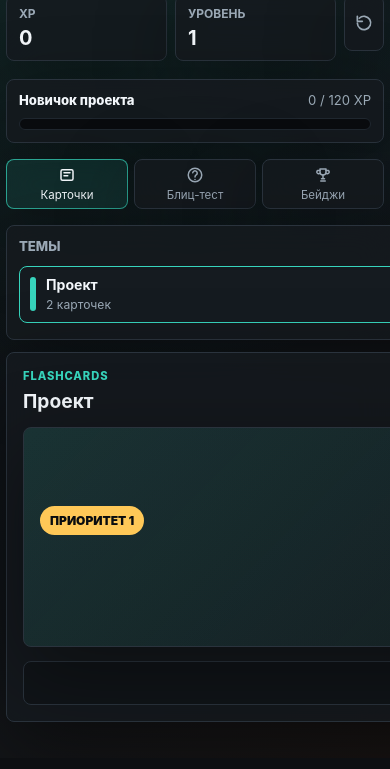
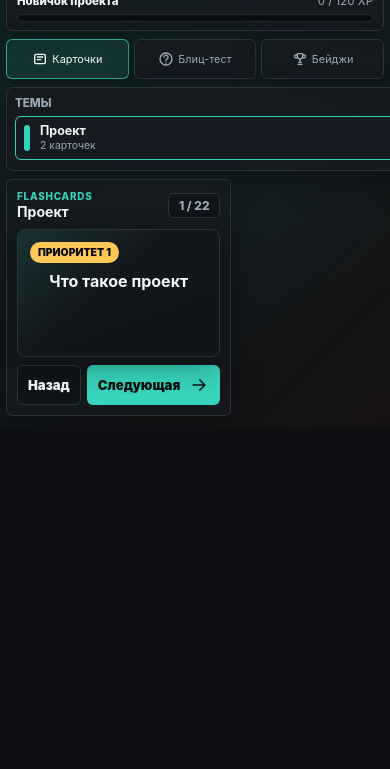
Before and after one commit to tanitsu-reberu/menedzhment, a plain HTML site: page index.html in a window 390 px wide. Shown: the part 75-844 px from the top of the page. Drawn offline with Linux system fonts and the light colour scheme.

Commit message:
Compact-mobile-layout-v3

```diff
--- a/index.html
+++ b/index.html
@@ -4,7 +4,7 @@
   <meta charset="UTF-8">
   <meta name="viewport" content="width=device-width, initial-scale=1.0, viewport-fit=cover">
   <title>Экстренная подготовка: Управление проектами</title>
-  <link rel="stylesheet" href="style.css?v=2">
+  <link rel="stylesheet" href="style.css?v=3">
 </head>
 <body>
   <svg class="icon-sprite" aria-hidden="true">
@@ -39,7 +39,10 @@
     <section class="topbar">
       <div>
         <p class="eyebrow">Экзамен через 2 дня</p>
-        <h1>Управление проектами</h1>
+        <h1>
+          <span class="title-full">Управление проектами</span>
+          <span class="title-short">Упр. проектами</span>
+        </h1>
       </div>
       <div class="stats-panel" aria-live="polite">
         <div class="stat">
--- a/style.css
+++ b/style.css
@@ -86,6 +86,10 @@ h2 {
 h1 {
   font-size: clamp(2rem, 5vw, 4.4rem);
   line-height: 0.95;
+}
+
+.title-short {
+  display: none;
 }
 
 h2 {
@@ -326,6 +330,14 @@ svg {
 .study-panel.active {
   display: block;
   animation: panelIn 260ms ease both;
+}
+
+.flashcard strong,
+.flashcard-back strong,
+.quiz-card p,
+.answer-button strong {
+  overflow-wrap: anywhere;
+  word-break: break-word;
 }
 
 @keyframes panelIn {
@@ -682,258 +694,347 @@ svg {
 }
 
 @media (max-width: 860px) {
+  :root {
+    --shadow: 0 10px 28px rgba(0, 0, 0, 0.32);
+  }
+
   .app-shell {
-    width: calc(100% - 16px);
-    padding-top: calc(14px + env(safe-area-inset-top, 0px));
+    width: calc(100% - 12px);
+    padding: calc(8px + env(safe-area-inset-top, 0px)) 0 calc(12px + env(safe-area-inset-bottom, 0px));
   }
 
   .topbar {
-    align-items: stretch;
-    flex-direction: column;
-    gap: 14px;
+    flex-direction: row;
+    align-items: center;
+    gap: 8px;
+    margin-bottom: 8px;
+  }
+
+  .topbar > div:first-child {
+    flex: 1;
+    min-width: 0;
+  }
+
+  .eyebrow {
+    display: none;
+  }
+
+  .title-full {
+    display: none;
+  }
+
+  .title-short {
+    display: inline;
   }
 
   h1 {
-    font-size: clamp(1.55rem, 7vw, 2.4rem);
+    font-size: 1.05rem;
+    line-height: 1.15;
   }
 
   h2 {
-    font-size: clamp(1.2rem, 4.5vw, 1.65rem);
+    font-size: 0.95rem;
+    line-height: 1.2;
   }
 
   .stats-panel {
-    grid-template-columns: repeat(2, 1fr) 44px;
+    width: auto;
+    flex-shrink: 0;
+    grid-template-columns: 52px 52px 36px;
+    gap: 4px;
+  }
+
+  .stat {
+    min-height: 44px;
+    padding: 5px 6px;
+    border-radius: 6px;
+  }
+
+  .stat span {
+    font-size: 0.58rem;
+    letter-spacing: 0.04em;
+  }
+
+  .stat strong {
+    margin-top: 2px;
+    font-size: 0.95rem;
+  }
+
+  .icon-button {
+    width: 36px;
+    height: 44px;
+    border-radius: 6px;
+  }
+
+  .level-strip {
+    padding: 8px 10px;
+    margin-bottom: 8px;
+    border-radius: 6px;
+  }
+
+  .level-meta {
+    margin-bottom: 6px;
+    font-size: 0.72rem;
+    gap: 6px;
+  }
+
+  .level-meta span:first-child {
+    overflow: hidden;
+    text-overflow: ellipsis;
+    white-space: nowrap;
+    min-width: 0;
+  }
+
+  .progress-track {
+    height: 8px;
+  }
+
+  .mode-tabs {
+    gap: 5px;
+    margin-bottom: 8px;
+  }
+
+  .mode-tab {
+    min-height: 40px;
+    gap: 4px;
+    padding: 4px;
+    font-size: 0.68rem;
+    border-radius: 6px;
+  }
+
+  .mode-tab svg {
+    width: 16px;
+    height: 16px;
   }
 
   .workspace {
-    grid-template-columns: 1fr;
-    gap: 12px;
+    display: flex;
+    flex-direction: column;
+    gap: 8px;
   }
 
   .topic-rail {
     position: static;
-    padding: 12px;
+    padding: 8px;
+    border-radius: 6px;
+  }
+
+  .rail-head {
+    margin-bottom: 6px;
+    font-size: 0.72rem;
   }
 
   .topic-list {
     display: flex;
     overflow-x: auto;
     max-height: none;
-    padding-bottom: 4px;
+    gap: 6px;
+    padding-bottom: 2px;
     -webkit-overflow-scrolling: touch;
     scroll-snap-type: x proximity;
   }
 
   .topic-button {
-    min-width: 200px;
+    min-width: 128px;
+    min-height: 44px;
+    padding: 6px 8px;
     flex-shrink: 0;
     scroll-snap-align: start;
+    border-radius: 6px;
+  }
+
+  .topic-button::before {
+    height: 26px;
+  }
+
+  .topic-button strong {
+    font-size: 0.78rem;
+  }
+
+  .topic-button small {
+    font-size: 0.65rem;
+    margin-top: 1px;
   }
 
   .study-panel {
-    min-height: auto;
-    padding: 16px;
+    min-height: 0;
+    padding: 10px;
+    border-radius: 6px;
   }
 
-  .flashcard,
-  .flashcard-face {
-    min-height: 280px;
-  }
-
-  .flashcard strong {
-    font-size: clamp(1.25rem, 5vw, 2rem);
-  }
-
-  .flashcard-face {
-    padding: 20px;
-    gap: 16px;
-  }
-
-  .toast-stack {
-    right: 12px;
-    bottom: calc(12px + env(safe-area-inset-bottom, 0px));
-    width: min(340px, calc(100% - 24px));
-  }
-
-  .xp-float {
-    top: calc(72px + env(safe-area-inset-top, 0px));
-    right: 16px;
-    font-size: 1.4rem;
-  }
-}
-
-@media (max-width: 560px) {
-  .app-shell {
-    width: calc(100% - 12px);
-    padding-top: calc(10px + env(safe-area-inset-top, 0px));
-  }
-
-  .eyebrow {
-    font-size: 0.7rem;
-  }
-
-  .stat {
-    min-height: 56px;
-    padding: 10px 12px;
-  }
-
-  .stat strong {
-    font-size: 1.25rem;
-  }
-
-  .mode-tabs {
-    grid-template-columns: repeat(3, 1fr);
-    gap: 6px;
-  }
-
-  .mode-tab {
-    min-height: 48px;
+  .study-panel.active {
+    display: flex;
     flex-direction: column;
-    gap: 4px;
-    padding: 6px 4px;
-    font-size: 0.72rem;
-  }
-
-  .mode-tab svg {
-    width: 18px;
-    height: 18px;
-  }
-
-  .stats-panel {
-    grid-template-columns: 1fr 1fr 40px;
-    gap: 8px;
-  }
-
-  .icon-button {
-    width: 40px;
-    height: 56px;
-    grid-column: auto;
-  }
-
-  .level-strip {
-    padding: 12px;
-  }
-
-  .level-meta {
-    font-size: 0.82rem;
     gap: 8px;
   }
 
   .panel-head {
-    flex-direction: row;
     align-items: center;
-    gap: 12px;
-    margin-bottom: 14px;
+    gap: 8px;
+    margin-bottom: 0;
   }
 
-  .panel-head > div:first-child {
-    min-width: 0;
-    flex: 1;
+  .panel-head .eyebrow {
+    display: block;
+    margin-bottom: 2px;
+    font-size: 0.62rem;
+  }
+
+  .panel-head h2 {
+    font-size: 0.88rem;
+    overflow: hidden;
+    text-overflow: ellipsis;
+    white-space: nowrap;
   }
 
   .counter {
-    min-width: 64px;
-    flex-shrink: 0;
-    padding: 6px 8px;
-    font-size: 0.85rem;
+    min-width: 52px;
+    padding: 4px 6px;
+    font-size: 0.75rem;
+    border-radius: 6px;
+  }
+
+  .flashcard {
+    min-height: 128px;
+    max-height: min(32dvh, 220px);
+    flex: 0 0 auto;
+  }
+
+  .flashcard-face {
+    min-height: 128px;
+    max-height: min(32dvh, 220px);
+    padding: 12px;
+    gap: 8px;
+    overflow-y: auto;
+    -webkit-overflow-scrolling: touch;
+    justify-content: flex-start;
+  }
+
+  .flashcard strong {
+    font-size: 1rem;
+    line-height: 1.25;
+  }
+
+  .flashcard-back strong {
+    font-size: 0.88rem;
+    line-height: 1.35;
+  }
+
+  .tag {
+    padding: 4px 8px;
+    font-size: 0.65rem;
   }
 
   .actions {
-    flex-direction: row;
-    gap: 8px;
-    margin-top: 14px;
+    margin-top: 0;
+    gap: 6px;
   }
 
   .primary-button,
   .secondary-button {
-    flex: 1;
-    min-height: 44px;
-    padding: 0 12px;
-    font-size: 0.9rem;
-  }
-
-  .flashcard,
-  .flashcard-face {
-    min-height: 220px;
-  }
-
-  .flashcard strong {
-    font-size: clamp(1.1rem, 4.8vw, 1.55rem);
-  }
-
-  .flashcard-back strong {
-    font-size: clamp(0.95rem, 3.8vw, 1.2rem);
-  }
-
-  .flashcard-face {
-    padding: 16px;
-    gap: 12px;
+    min-height: 40px;
+    padding: 0 10px;
+    font-size: 0.82rem;
+    border-radius: 6px;
   }
 
   .quiz-card {
-    padding: 14px;
+    padding: 10px;
+    border-radius: 6px;
   }
 
   .quiz-card p {
-    font-size: clamp(1rem, 4.2vw, 1.35rem);
-    margin-bottom: 14px;
+    font-size: 0.92rem;
+    margin-bottom: 10px;
+    line-height: 1.3;
+  }
+
+  .answers {
+    gap: 6px;
   }
 
   .answer-button {
-    grid-template-columns: 28px 1fr;
-    min-height: 52px;
-    padding: 10px;
-    gap: 10px;
+    min-height: 44px;
+    grid-template-columns: 24px 1fr;
+    gap: 8px;
+    padding: 8px;
+    border-radius: 6px;
   }
 
   .answer-button span:first-child {
-    width: 28px;
-    height: 28px;
-    font-size: 0.85rem;
+    width: 24px;
+    height: 24px;
+    font-size: 0.75rem;
+    border-radius: 6px;
+  }
+
+  .answer-button strong {
+    font-size: 0.82rem;
+    line-height: 1.25;
+  }
+
+  .feedback {
+    min-height: 36px;
+    margin-top: 8px;
+    padding: 8px;
+    font-size: 0.82rem;
+    border-radius: 6px;
   }
 
   .badge-grid {
-    grid-template-columns: repeat(2, 1fr);
-    gap: 8px;
+    grid-template-columns: repeat(2, minmax(0, 1fr));
+    gap: 6px;
   }
 
   .badge {
-    min-height: 120px;
-    padding: 12px;
-    gap: 8px;
+    min-height: 96px;
+    padding: 10px;
+    gap: 6px;
+    border-radius: 6px;
+  }
+
+  .badge-icon {
+    width: 34px;
+    height: 34px;
+    border-radius: 6px;
   }
 
   .badge strong {
-    font-size: 0.92rem;
+    font-size: 0.82rem;
   }
 
   .badge small {
-    font-size: 0.72rem;
+    font-size: 0.68rem;
   }
 
-  .topic-button {
-    min-width: 170px;
-    min-height: 52px;
+  .toast-stack {
+    right: 8px;
+    bottom: calc(8px + env(safe-area-inset-bottom, 0px));
+    width: min(300px, calc(100% - 16px));
   }
 
-  .topic-button strong {
-    font-size: 0.88rem;
+  .xp-float {
+    top: calc(56px + env(safe-area-inset-top, 0px));
+    right: 12px;
+    font-size: 1.2rem;
   }
 }
 
 @media (max-width: 380px) {
   .mode-tab span {
-    font-size: 0.65rem;
+    display: none;
+  }
+
+  .mode-tab {
+    min-height: 36px;
   }
 
   .stats-panel {
-    grid-template-columns: 1fr 1fr;
+    grid-template-columns: 48px 48px 32px;
   }
 
-  .icon-button {
-    grid-column: 1 / -1;
-    width: 100%;
-    height: 44px;
+  .topic-button {
+    min-width: 112px;
   }
 
   .badge-grid {
```
